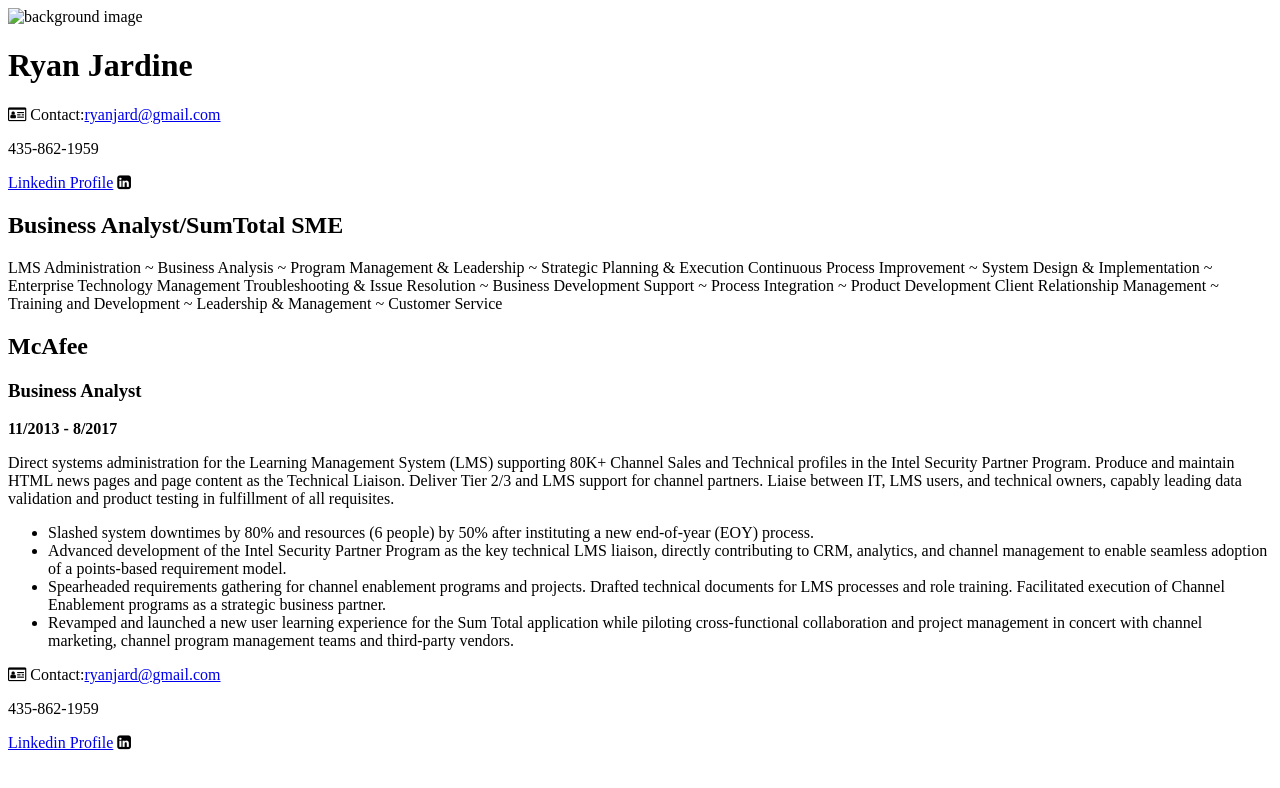
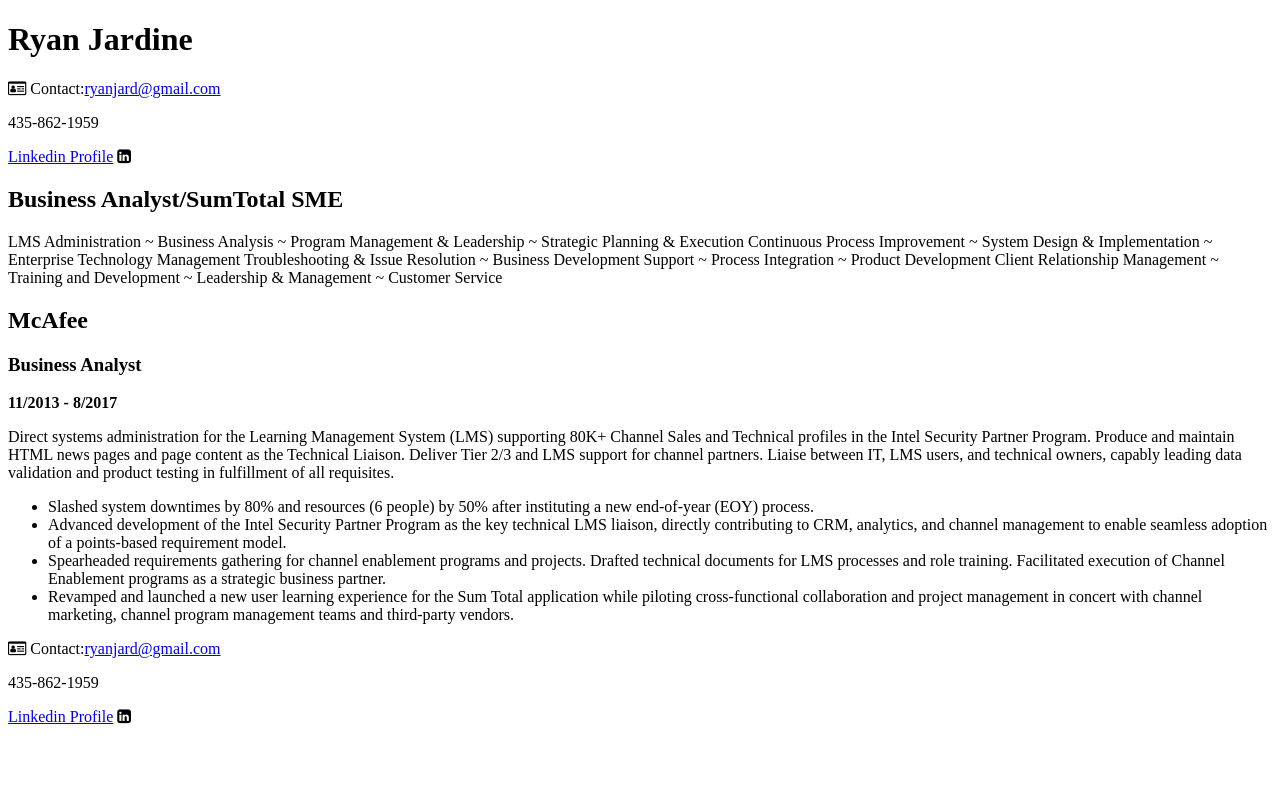
Before and after one commit to ryanjard11/resume, a plain HTML site: page index.html in a window 1280 px wide. Drawn offline with Linux system fonts and the light colour scheme.

Commit message:
starting with html

```diff
--- a/index.html
+++ b/index.html
@@ -11,7 +11,7 @@
 </head>
 
 <body>
-    <img src="/images/samuel-zeller-250029.jpg" alt="background image">
+
     <header>
         <h1>Ryan Jardine</h1>
 
```
